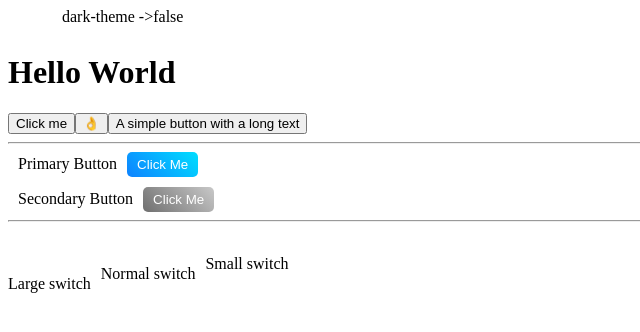
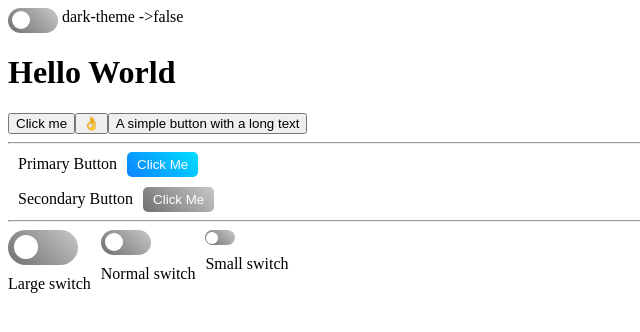
Before and after one commit to RDayalMunda/rdm-vue3-components, a Vue app: page / in a window 1280 px wide. Shown: the top 332 px of the page, without its empty margins (0-640 px from the left). Built offline with nearby package versions, Linux system fonts and the light colour scheme.

Commit message:
design changes

```diff
--- a/src/App.vue
+++ b/src/App.vue
@@ -10,7 +10,6 @@
 <script setup>
 import RdmButtonRunner from "./components/RdmButtonRunner.vue";
 import RdmToggle from "./components/RdmSwitch.vue";
-import "./scss/_variables.scss";
 import "./scss/_styles.scss";
 import { ref, watch } from "vue";
 import RdmSwitchRunner from "./components/RdmSwitchRunner.vue";
--- a/src/scss/_button.scss
+++ b/src/scss/_button.scss
@@ -1,12 +1,8 @@
 body {
   --rdm-primary-color: #fff;
-  --rdm-secondary-bg: #6f6f6f;
-  --rdm-secondary-bg-2: #c8c8c8;
 }
 body.rdm-dark {
   --rdm-primary-color: #fff;
-  --rdm-secondary-bg: #03dac6;
-  --rdm-secondary-bg-2: #03dac6;
 }
 
 .rdm-button {
--- a/src/scss/_styles.scss
+++ b/src/scss/_styles.scss
@@ -1,2 +1,3 @@
+@import "./variables.scss";
 @import "./button.scss";
 @import "./switch.scss";
--- a/src/scss/_switch.scss
+++ b/src/scss/_switch.scss
@@ -51,10 +51,11 @@ body {
   background: linear-gradient(
     45deg,
     var(--rdm-secondary-bg),
-    var(--rdm-secondary -bg-2)
+    var(--rdm-secondary-bg-2)
   );
   transition: 0.4s;
   border-radius: var(--rdm-switch-height);
+  transition: 500ms;
 }
 
 /* The slider's circle inside (the knob) */
@@ -68,6 +69,7 @@ body {
   bottom: var(--rdm-switch-gap);
   background-color: var(--rdm-switch-slider-color);
   transition: 0.4s;
+  transition: 500ms;
 }
 /* Change background color when the toggle is checked */
 .rdm-no-size-hide:checked + .rdm-switch-slider {
--- a/src/scss/_variables.scss
+++ b/src/scss/_variables.scss
@@ -2,10 +2,14 @@
 body {
   --rdm-primary-bg: #0e82ff;
   --rdm-primary-bg-2: #00deff;
+  --rdm-secondary-bg: #6f6f6f;
+  --rdm-secondary-bg-2: #c8c8c8;
 }
 
 /* Dark theme */
 body.rdm-dark {
   --rdm-primary-bg: #0e82ff;
   --rdm-primary-bg-2: #00deff;
+  --rdm-secondary-bg: #03dac6;
+  --rdm-secondary-bg-2: #03dac6;
 }
```
